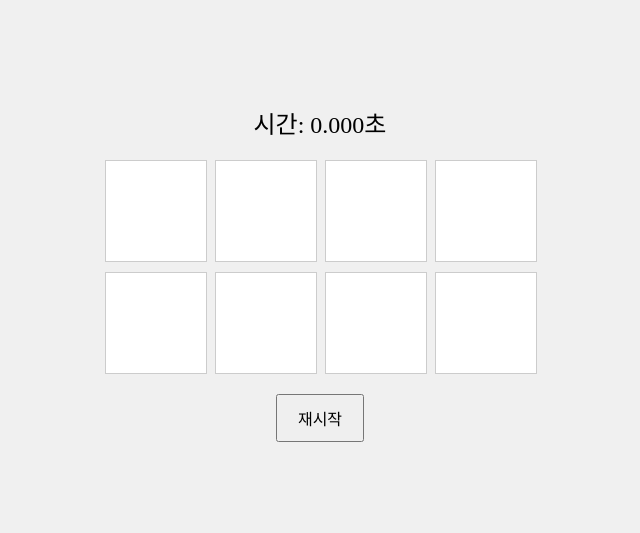
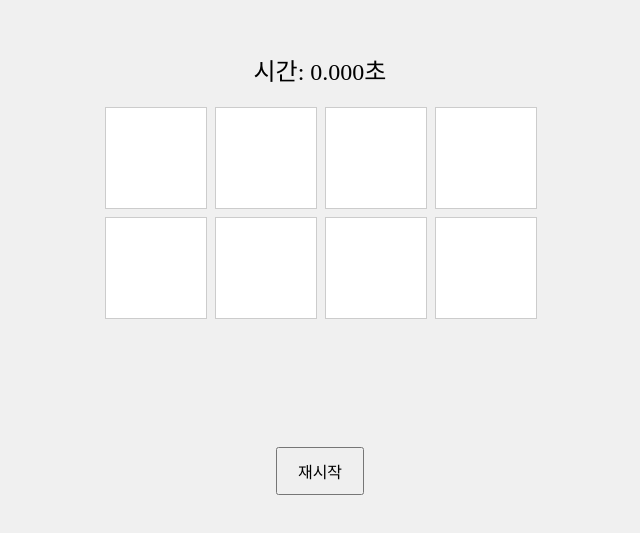
Before and after one commit to jhw878/abc, a plain HTML site: page index.html in a window 1280 px wide. Shown: the part 127-660 px from the top of the page, without its empty margins (320-960 px from the left). Drawn offline with Linux system fonts and the light colour scheme.

Commit message:
Update styles.css

```diff
--- a/styles.css
+++ b/styles.css
@@ -16,6 +16,7 @@ body {
 #game-board {
     display: grid;
     grid-template-columns: repeat(4, 100px);
+    grid-template-rows: repeat(3, 100px);
     grid-gap: 10px;
     margin-bottom: 20px;
 }
```
